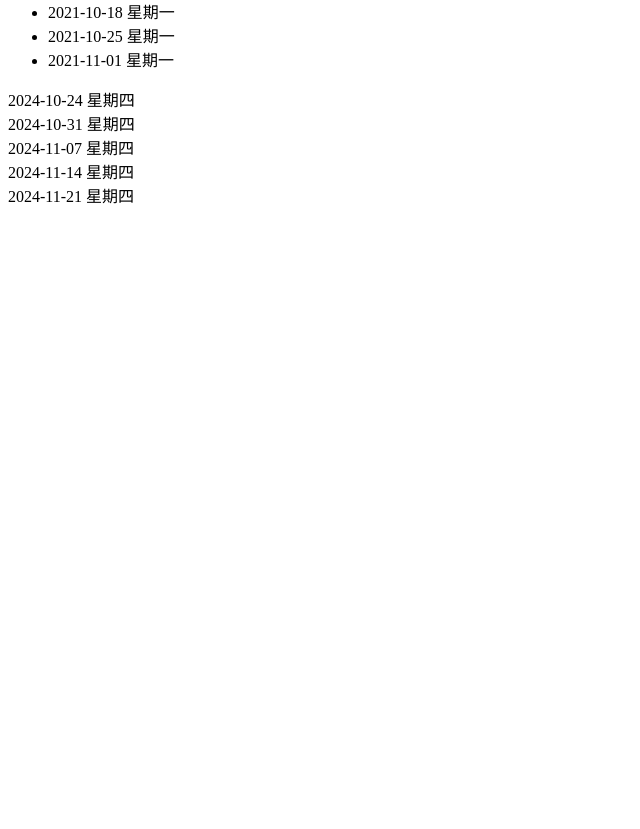
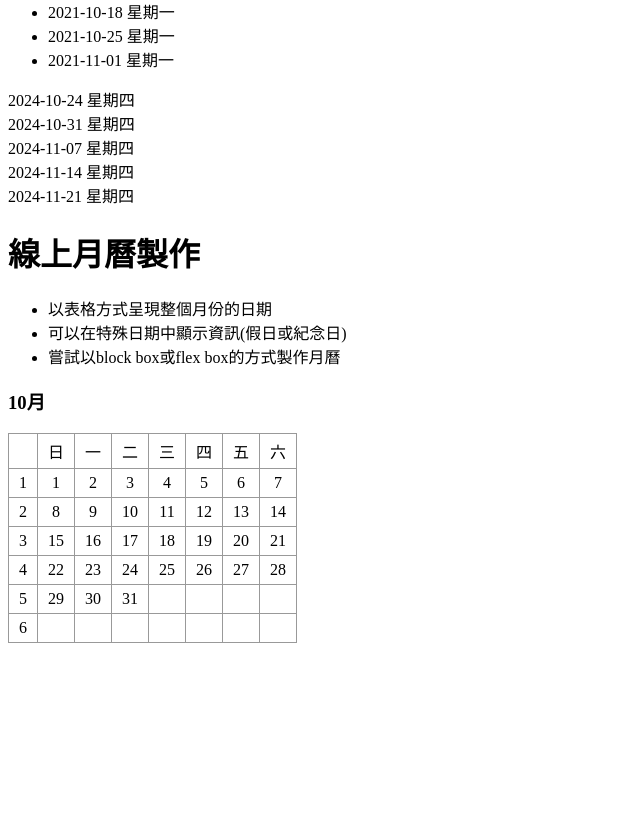
Before and after one commit to oliviawu31/113-PHP-Basic, a PHP site: page /date.php in a window 1280 px wide. Shown: the part 777-1606 px from the top of the page, without its empty margins (0-640 px from the left). Before the commit the page ends 981 px from the top, so only its background shows below. Run offline with PHP 8.4, Linux system fonts and the light colour scheme; data that the repository does not hold is empty.

Commit message:
製作月曆-建立月曆表格和日期公式

```diff
--- a/date.php
+++ b/date.php
@@ -100,6 +100,7 @@ if(date("N")>5){
     <li>2021-11-01 星期一</li>
 </ul>
 
+
 <?php
 for($i=0;$i<5;$i++){
     $timestamp=strtotime("+$i weeks".date("Y-m-d"));
@@ -112,5 +113,66 @@ for($i=0;$i<5;$i++){
 ?>
 
 
+
+<h1>線上月曆製作</h1>
+
+<ul>
+    <li>以表格方式呈現整個月份的日期</li>
+    <li>可以在特殊日期中顯示資訊(假日或紀念日)</li>
+    <li>嘗試以block box或flex box的方式製作月曆</li>
+</ul>
+<style>
+    table{
+        border-collapse:collapse;
+
+    }
+    td{
+        padding:5px 10px;
+        text-align: center;
+        border:1px solid #999;
+    }
+</style>
+<h3><?php echo date("m月");?></h3>
+<table>
+<tr>
+    <td></td>
+    <td>日</td>
+    <td>一</td>
+    <td>二</td>
+    <td>三</td>
+    <td>四</td>
+    <td>五</td>
+    <td>六</td>
+</tr>
+<?php
+$d=strtotime("2024-6");
+for($i=0;$i<6;$i++){
+    echo "<tr>";
+    echo "<td>";
+    echo $i+1;
+    echo "</td>";
+    for($j=0;$j<7;$j++){
+        echo "<td>";
+        $dayNum=$i*7 + $j +1;
+        if($dayNum<=date('t')){
+            echo $dayNum;
+        }
+        echo "</td>";
+    }
+
+    echo "</tr>";
+
+
+}
+
+
+
+?>
+</table>
+<p>&nbsp;</p>
+<p>&nbsp;</p>
+<p>&nbsp;</p>
+<p>&nbsp;</p>
+<p>&nbsp;</p>
 </body>
 </html>
```
